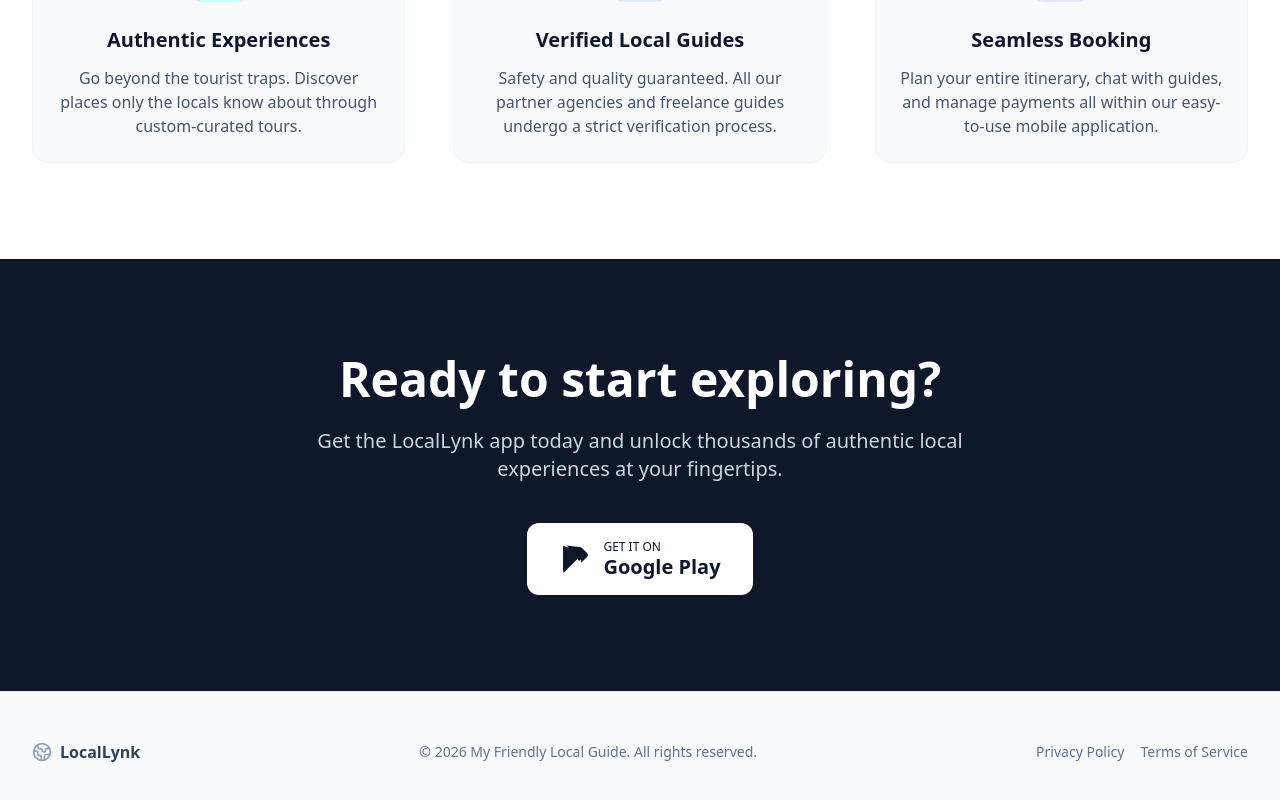
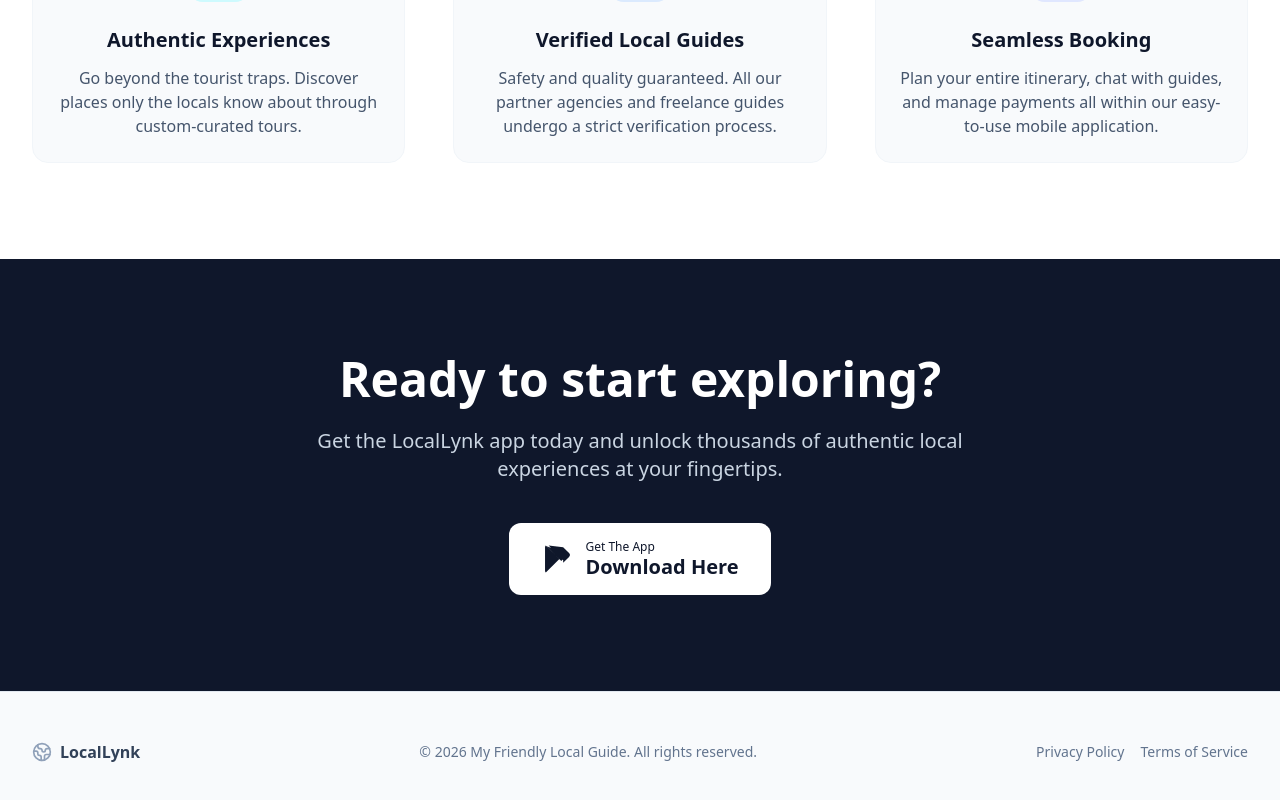
Before and after one commit to Cipher-Syntax/My-Friendly-Local-Guide, a React (Vite) app in the folder frontend/: page / in a window 1280 px wide. Shown: the part 1363-2163 px from the top of the page. Built offline with nearby package versions, Linux system fonts and the light colour scheme; no server answers.

Commit message:
Updated: get it on google play to get the app downlod here

```diff
--- a/frontend/src/pages/LandingPage.jsx
+++ b/frontend/src/pages/LandingPage.jsx
@@ -158,8 +158,8 @@ const LandingPage = () => {
                                 <path d="M3.609 1.814L13.792 12 3.61 22.186a1.981 1.981 0 0 1-.585-1.42V3.234c0-.533.208-1.036.584-1.42zM15.207 13.414l3.415-3.414-3.415-3.414L4.316 2.52l10.891 10.894zM16.621 14.828l4.414-4.414a2 2 0 0 0 0-2.828l-4.414-4.414L5.73 1.815l10.891 10.893z" />
                             </svg>
                             <div className="text-left">
-                                <div className="text-xs font-normal leading-tight">GET IT ON</div>
-                                <div className="text-xl leading-tight">Google Play</div>
+                                <div className="text-xs font-normal leading-tight">Get The App</div> {/* GEIT IT ON */}
+                                <div className="text-xl leading-tight">Download Here</div> {/* Google Play */}
                             </div>
                         </a>
                     </div>
```
